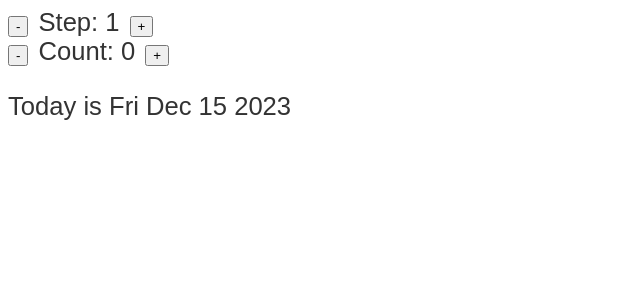
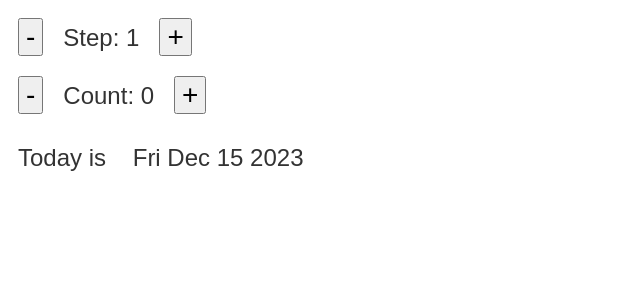
Before and after one commit to aldiker/react-steps-count-date, a React (Create React App) app: page / in a window 1280 px wide. Shown: the top 300 px of the page, without its empty margins (0-640 px from the left). Built offline with nearby package versions, Linux system fonts and the light colour scheme.

Commit message:
Changed css

```diff
--- a/src/index.css
+++ b/src/index.css
@@ -5,5 +5,18 @@ body {
 }
 
 button {
-    size: 100px;
+    font-size: 28px;
+    margin: 10px;
 }
+
+/* Стиль текста */
+span {
+    font-size: 24px;
+    margin: 10px;
+}
+
+/* Стиль абзаца */
+p {
+    font-size: 16px;
+    margin-top: 20px; /* Добавим отступ сверху для параграфа */
+}
```
